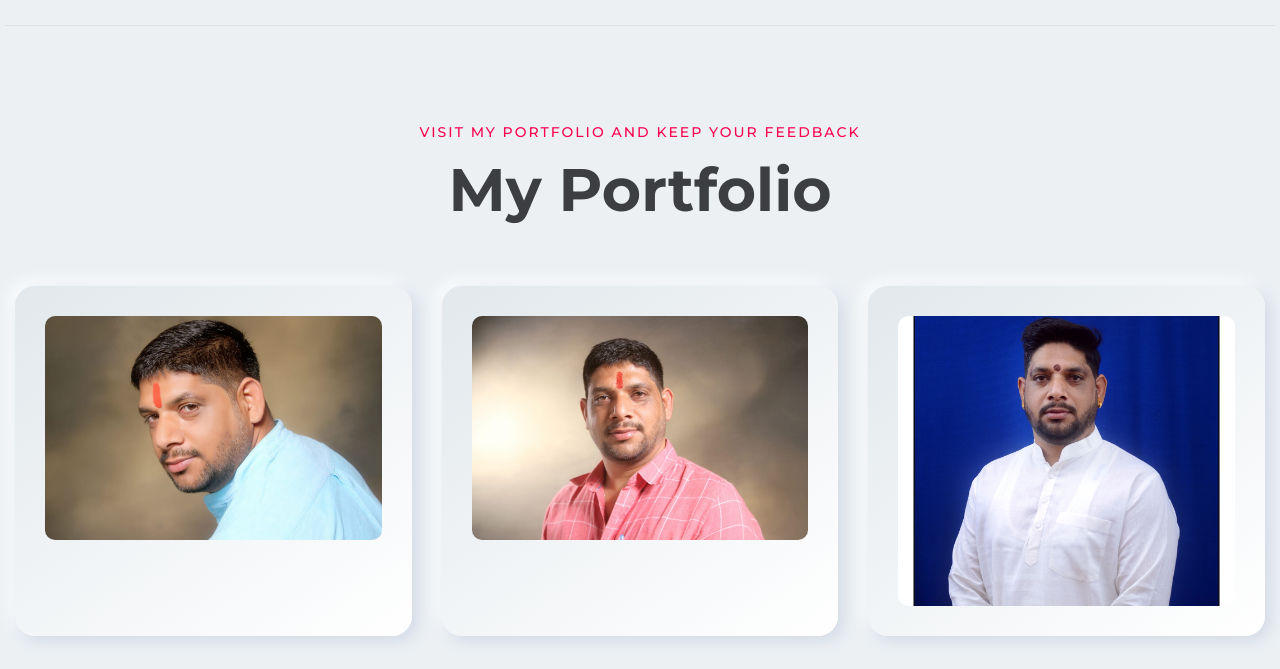
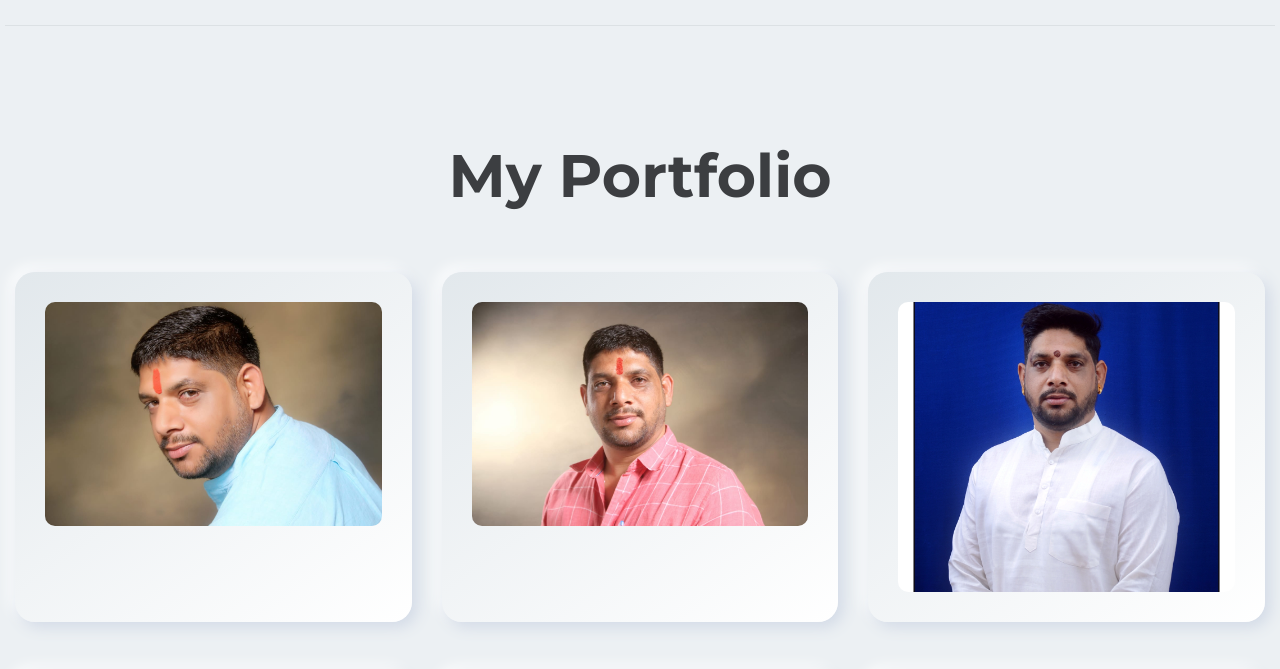
Before and after one commit to digitalmarwar/lxn, a plain HTML site: page index.html in a window 1280 px wide. Shown: the part 980-1649 px from the top of the page. Drawn offline with Linux system fonts and the light colour scheme; a script that the page names is missing.

Commit message:
Update index.html

```diff
--- a/index.html
+++ b/index.html
@@ -193,7 +193,7 @@
                 <div class="row">
                     <div class="col-lg-12">
                         <div data-aos="fade-up" data-aos-duration="500" data-aos-delay="100" data-aos-once="true" class="section-title text-center">
-                            <span class="subtitle">Visit my portfolio and keep your feedback</span>
+                            <span class="subtitle"></span>
                             <h2 class="title">My Portfolio</h2>
                         </div>
                     </div>
```
